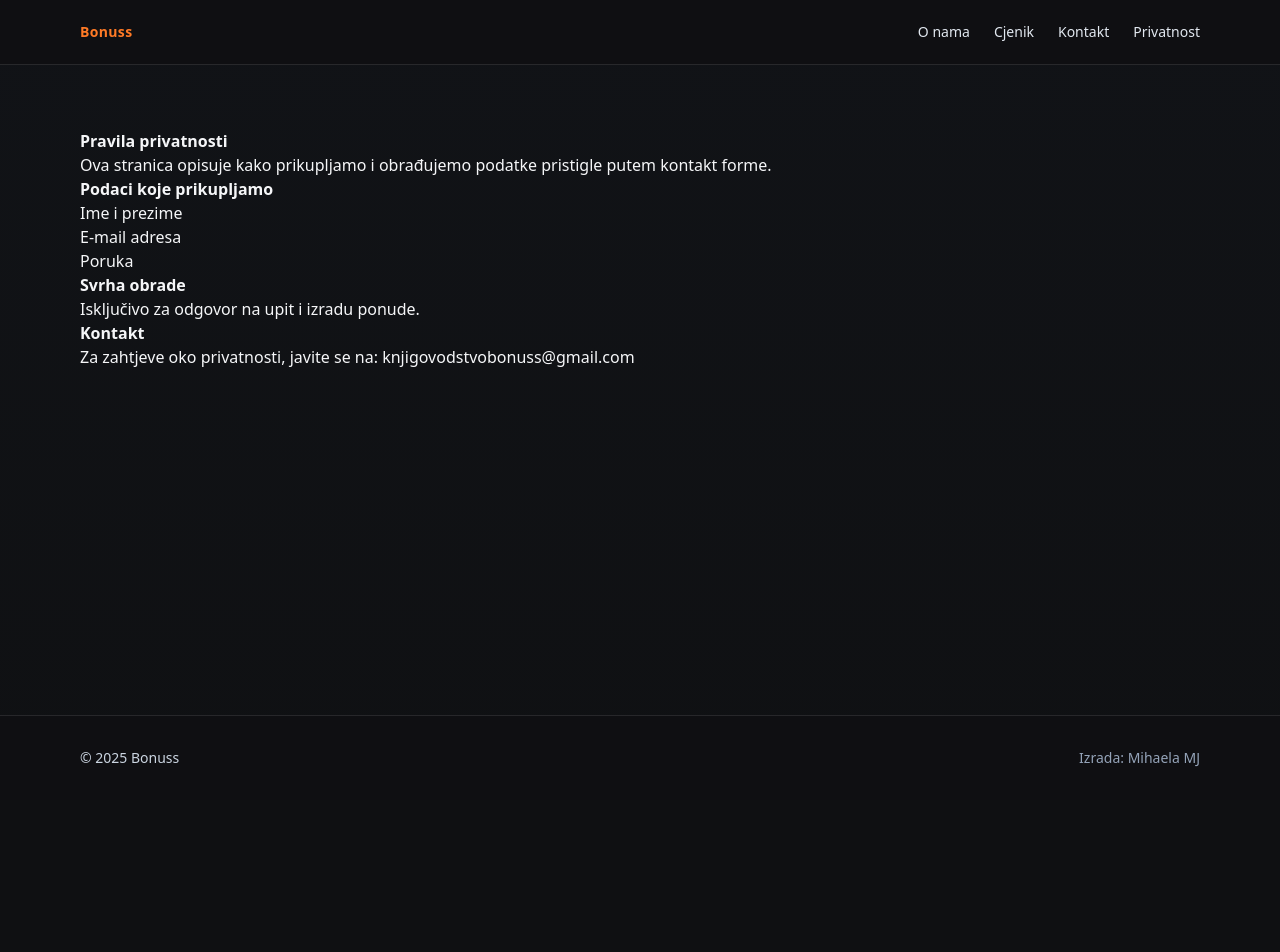
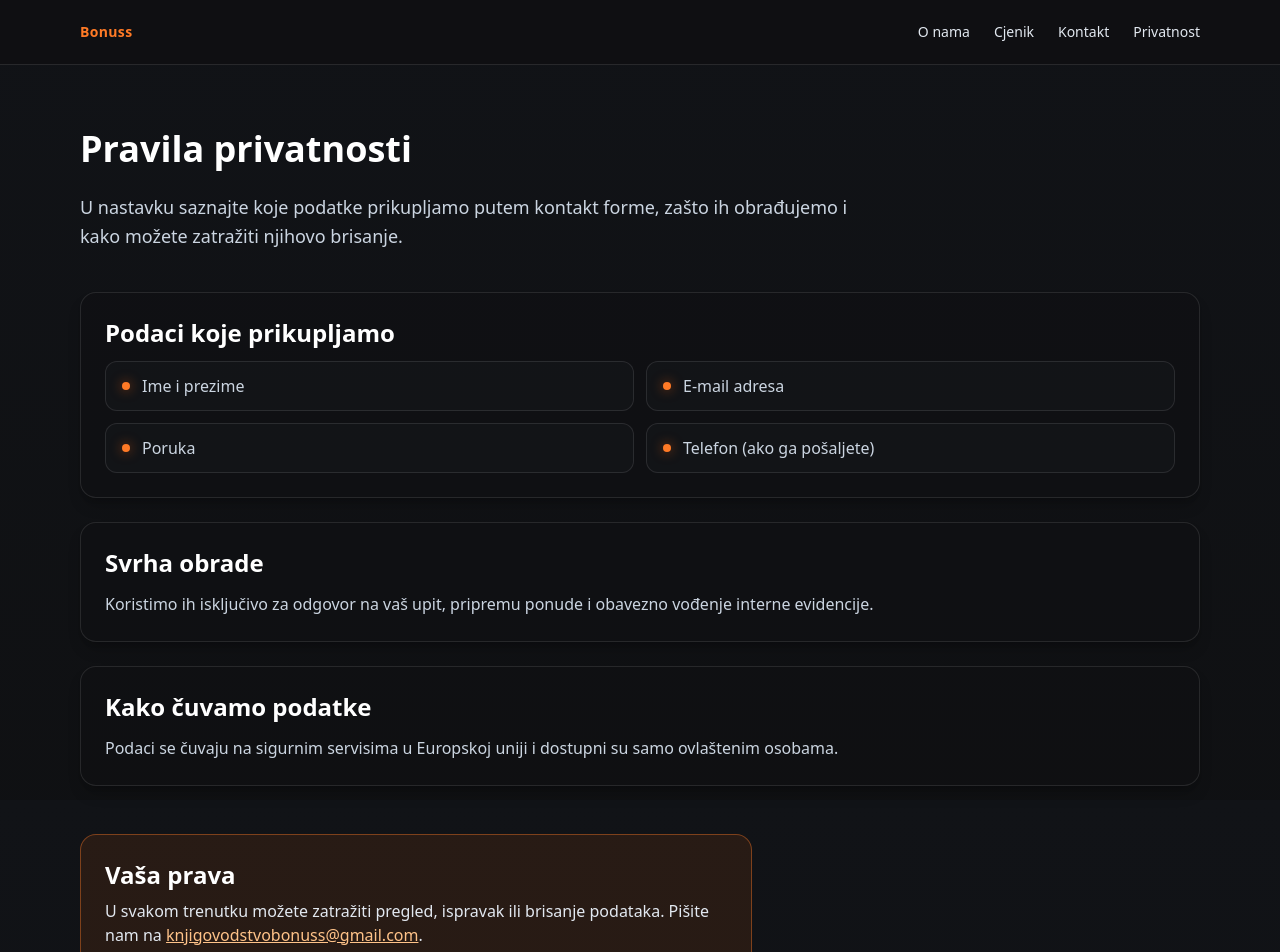
Before and after one commit to knjigovodstvo-bonuss/web, a Next.js app: page /privatnost in a window 1280 px wide. Shown: the top 952 px of the page. Before the commit the page ends 800 px from the top, so only its background shows below. Built offline with nearby package versions, Linux system fonts and the light colour scheme.

Commit message:
fixing desin

```diff
--- a/app/o-nama/page.tsx
+++ b/app/o-nama/page.tsx
@@ -1,22 +1,64 @@
 export const metadata = { title: "O nama — Bonuss" };
 
 export default function AboutPage() {
+  const highlights = [
+    { title: "Točni i pravovremeni izvještaji", description: "Svaki mjesec znate gdje stoji vaše poslovanje." },
+    { title: "Jasna komunikacija", description: "Bez žargona i skrivenih troškova – sve dogovaramo unaprijed." },
+    { title: "Digitalna razmjena dokumenata", description: "Dokumente šaljete elektronički, a mi ih obrađujemo isti dan." },
+  ];
+
+  const businessInfo = [
+    { label: "Naziv", value: "Bonuss, obrt za knjigovodstvene usluge" },
+    { label: "Adresa", value: "Dubrovačka 59, 21000 Split, Hrvatska" },
+    { label: "Telefon", value: "+385 97 744 44 56", href: "tel:+385977444456" },
+    { label: "E-mail", value: "knjigovodstvobonuss@gmail.com", href: "mailto:knjigovodstvobonuss@gmail.com" },
+  ];
+
   return (
-    <section className="container py-16 prose prose-invert">
-      <h1>O nama</h1>
-      <p>Bonuss je malo, posvećeno knjigovodstvo fokusirano na obrtnike, j.d.o.o. i d.o.o. Radimo transparentno i bez skrivenih troškova.</p>
-      <h2>Zašto Bonuss?</h2>
-      <ul>
-        <li>Točni i pravovremeni izvještaji</li>
-        <li>Jasna komunikacija</li>
-        <li>Digitalna razmjena dokumenata</li>
-      </ul>
-      <h2>Podaci o poslovanju</h2>
-      <ul>
-        <li><strong>Naziv:</strong> Bonuss, obrt za knjigovodstvene usluge</li>
-        <li><strong>Adresa:</strong> Dubrovačka 59, 21000 Split, Hrvatska</li>
-        <li><strong>Telefon:</strong> <a href="tel:+385977444456">+385 97 744 44 56</a></li>
-      </ul>
+    <section className="container py-16">
+      <div className="max-w-3xl space-y-6">
+        <h1 className="text-3xl md:text-4xl font-semibold text-white">O nama</h1>
+        <p className="text-lg text-slate-300 leading-relaxed">
+          Bonuss je malo, posvećeno knjigovodstvo fokusirano na obrtnike, j.d.o.o. i d.o.o.
+          Naš cilj je da poduzetnici imaju miran san uz transparentnu uslugu bez skrivenih troškova.
+        </p>
+      </div>
+
+      <div className="mt-12 grid md:grid-cols-3 gap-6">
+        {highlights.map((item) => (
+          <div
+            key={item.title}
+            className="rounded-2xl border border-white/10 bg-surface-900/40 p-5 shadow-lg shadow-black/20 hover:border-brand-400/60 transition"
+          >
+            <div className="h-10 w-10 rounded-full bg-brand-500/20 border border-brand-500/40 flex items-center justify-center text-brand-300 font-semibold mb-4">
+              •
+            </div>
+            <h3 className="text-xl font-semibold text-white mb-2">{item.title}</h3>
+            <p className="text-sm text-slate-300">{item.description}</p>
+          </div>
+        ))}
+      </div>
+
+      <div className="mt-16 max-w-2xl space-y-4">
+        <h2 className="text-2xl font-semibold text-white">Podaci o poslovanju</h2>
+        <div className="space-y-3">
+          {businessInfo.map((item) => (
+            <div
+              key={item.label}
+              className="flex flex-col gap-1 rounded-xl border border-white/10 bg-surface-800/50 px-4 py-3"
+            >
+              <span className="text-sm uppercase tracking-wide text-slate-500">{item.label}</span>
+              {item.href ? (
+                <a href={item.href} className="text-lg text-brand-300 hover:text-brand-200 transition">
+                  {item.value}
+                </a>
+              ) : (
+                <span className="text-lg text-slate-200">{item.value}</span>
+              )}
+            </div>
+          ))}
+        </div>
+      </div>
     </section>
   );
 }
--- a/app/privatnost/page.tsx
+++ b/app/privatnost/page.tsx
@@ -1,20 +1,70 @@
 export const metadata = { title: "Privatnost — Bonuss" };
 
 export default function PrivacyPage() {
+  const sections = [
+    {
+      title: "Podaci koje prikupljamo",
+      items: ["Ime i prezime", "E-mail adresa", "Poruka", "Telefon (ako ga pošaljete)"],
+    },
+    {
+      title: "Svrha obrade",
+      body: "Koristimo ih isključivo za odgovor na vaš upit, pripremu ponude i obavezno vođenje interne evidencije.",
+    },
+    {
+      title: "Kako čuvamo podatke",
+      body: "Podaci se čuvaju na sigurnim servisima u Europskoj uniji i dostupni su samo ovlaštenim osobama.",
+    },
+  ];
+
   return (
-    <section className="container py-16 prose prose-invert">
-      <h1>Pravila privatnosti</h1>
-      <p>Ova stranica opisuje kako prikupljamo i obrađujemo podatke pristigle putem kontakt forme.</p>
-      <h2>Podaci koje prikupljamo</h2>
-      <ul>
-        <li>Ime i prezime</li>
-        <li>E-mail adresa</li>
-        <li>Poruka</li>
-      </ul>
-      <h2>Svrha obrade</h2>
-      <p>Isključivo za odgovor na upit i izradu ponude.</p>
-      <h2>Kontakt</h2>
-      <p>Za zahtjeve oko privatnosti, javite se na: <a href="mailto:knjigovodstvobonuss@gmail.com">knjigovodstvobonuss@gmail.com</a></p>
+    <section className="container py-16">
+      <div className="max-w-3xl space-y-6">
+        <h1 className="text-3xl md:text-4xl font-semibold text-white">Pravila privatnosti</h1>
+        <p className="text-lg text-slate-300 leading-relaxed">
+          U nastavku saznajte koje podatke prikupljamo putem kontakt forme, zašto ih obrađujemo i kako možete zatražiti
+          njihovo brisanje.
+        </p>
+      </div>
+
+      <div className="mt-10 space-y-6">
+        {sections.map((section) => (
+          <div
+            key={section.title}
+            className="rounded-2xl border border-white/10 bg-surface-900/40 p-6 shadow-lg shadow-black/20"
+          >
+            <h2 className="text-2xl font-semibold text-white mb-3">{section.title}</h2>
+            {section.items ? (
+              <ul className="grid gap-3 text-slate-300 md:grid-cols-2">
+                {section.items.map((item) => (
+                  <li
+                    key={item}
+                    className="flex items-center gap-3 rounded-xl border border-white/10 bg-surface-800/50 px-4 py-3"
+                  >
+                    <span className="h-2 w-2 rounded-full bg-brand-400 shadow-[0_0_12px_rgba(245,97,17,0.6)]" />
+                    <span>{item}</span>
+                  </li>
+                ))}
+              </ul>
+            ) : (
+              <p className="text-slate-300 leading-relaxed">{section.body}</p>
+            )}
+          </div>
+        ))}
+      </div>
+
+      <div className="mt-12 max-w-2xl rounded-2xl border border-brand-400/40 bg-brand-500/10 p-6">
+        <h2 className="text-2xl font-semibold text-white mb-2">Vaša prava</h2>
+        <p className="text-slate-200">
+          U svakom trenutku možete zatražiti pregled, ispravak ili brisanje podataka. Pišite nam na{" "}
+          <a
+            href="mailto:knjigovodstvobonuss@gmail.com"
+            className="text-brand-200 underline hover:text-brand-100 transition"
+          >
+            knjigovodstvobonuss@gmail.com
+          </a>
+          .
+        </p>
+      </div>
     </section>
   );
 }
```
